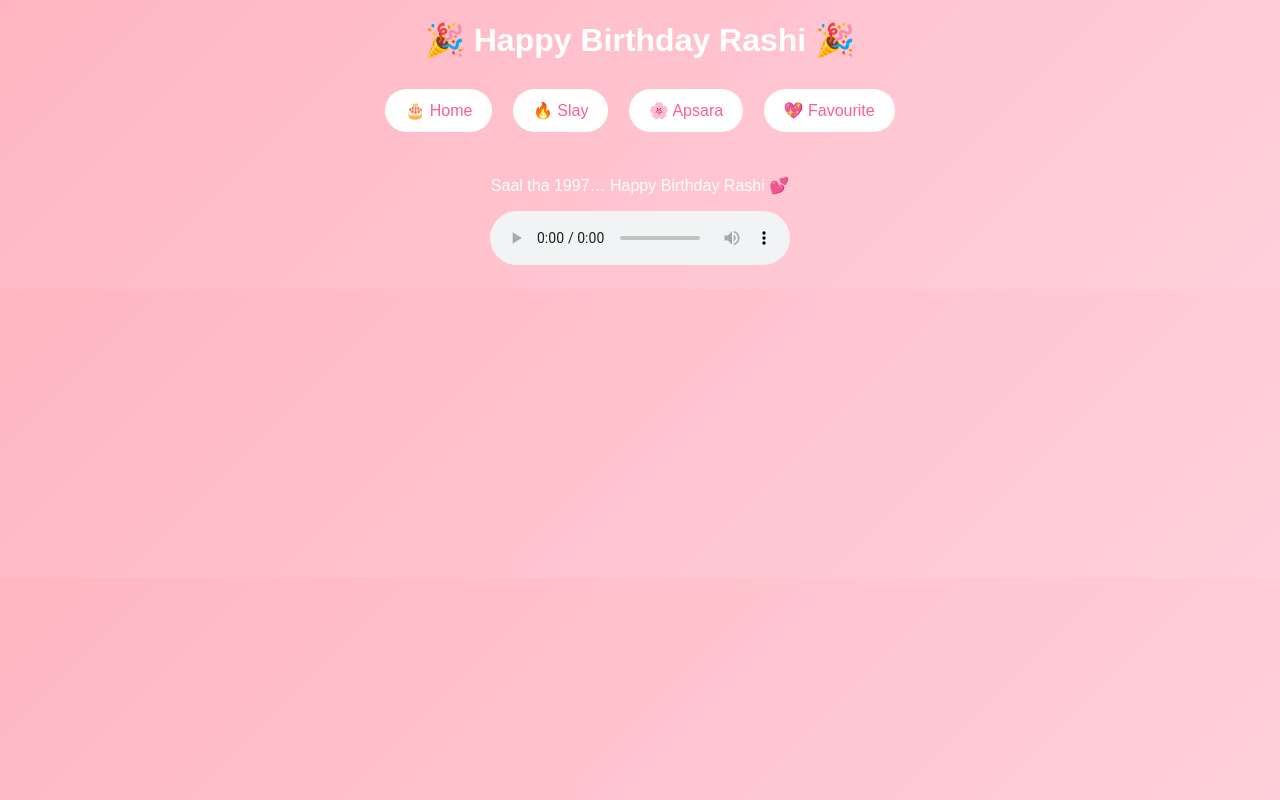
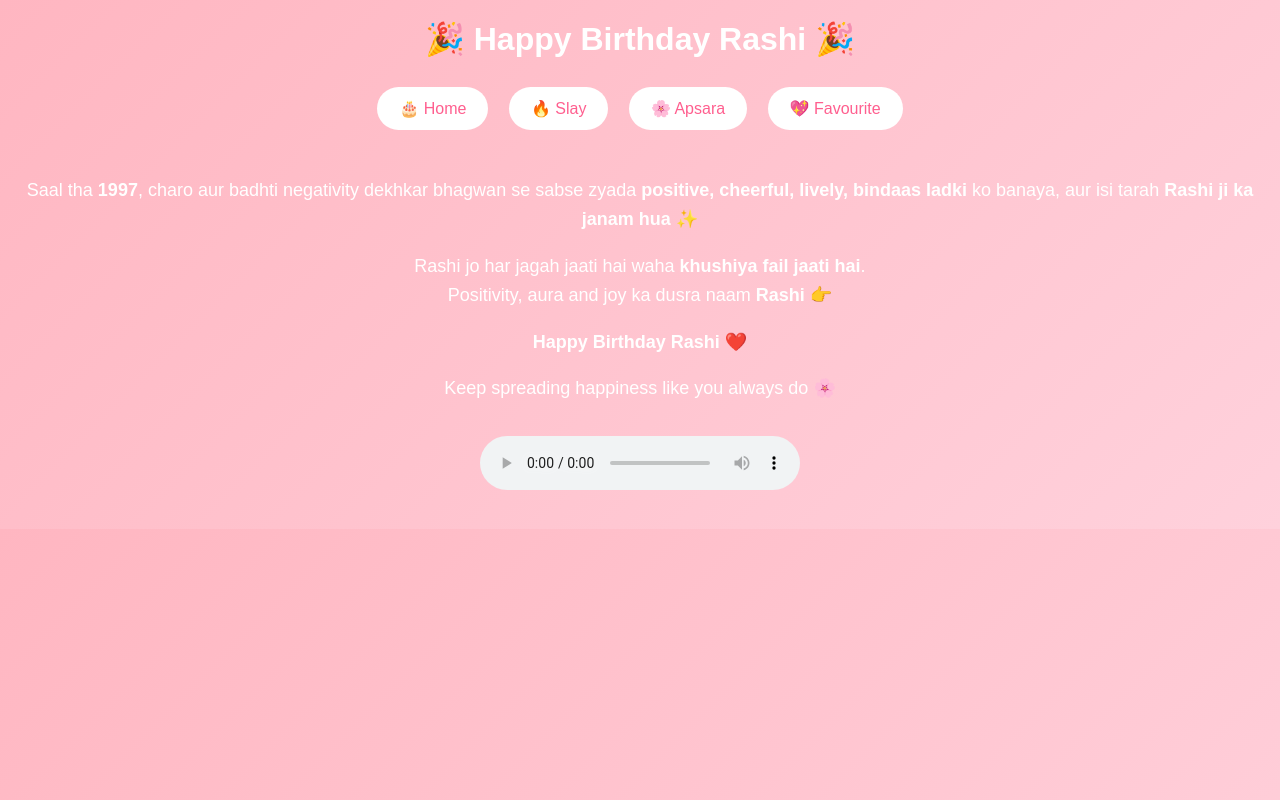
Before and after one commit to hrishinbalua-dev/rashi-birthday, a plain HTML site: page index.html in a window 1280 px wide. Both pictures are taken after a click on the button "🎂 Home". Drawn offline with Linux system fonts and the light colour scheme.

Commit message:
Update index.html

```diff
--- a/index.html
+++ b/index.html
@@ -1,26 +1,80 @@
 <!DOCTYPE html>
-<html lang='en'>
+<html lang="en">
 <head>
-<meta charset='UTF-8'>
-<meta name='viewport' content='width=device-width, initial-scale=1.0'>
+  <meta charset="UTF-8" />
+  <meta name="viewport" content="width=device-width, initial-scale=1.0"/>
   <title>Happy Birthday Rashi 🎉</title>
+
   <style>
-body{margin:0;font-family:Poppins,Arial,sans-serif;background:linear-gradient(135deg,#ffb6c1,#ffd1dc);color:#fff;text-align:center}
-.section{display:none;padding:20px}
-.section.active{display:block}
-button{margin:8px;padding:12px 20px;border:none;border-radius:25px;background:#fff;color:#ff5f8a;font-size:1rem}
-img{width:90%;max-width:320px;border-radius:16px;margin:10px 0}
+    body{
+      margin:0;
+      font-family:Poppins, Arial, sans-serif;
+      background:linear-gradient(135deg,#ffb6c1,#ffd1dc);
+      color:#fff;
+      text-align:center;
+    }
+
+    h1{margin-top:20px;}
+    h2{margin-top:10px;}
+
+    button{
+      margin:8px;
+      padding:12px 22px;
+      border:none;
+      border-radius:25px;
+      background:#fff;
+      color:#ff5f8f;
+      font-size:16px;
+      cursor:pointer;
+    }
+
+    .section{
+      display:none;
+      padding:20px;
+    }
+
+    .section.active{
+      display:block;
+    }
+
+    img{
+      width:90%;
+      max-width:300px;
+      border-radius:16px;
+      margin:10px 0;
+    }
+
+    audio{
+      width:90%;
+      max-width:320px;
+      margin:15px 0;
+    }
+
+    p{
+      font-size:18px;
+      line-height:1.6;
+    }
   </style>
+
   <script>
     function show(id){
- document.querySelectorAll('.section').forEach(s=>s.classList.remove('active'));
+      document.querySelectorAll('.section').forEach(s=>{
+        s.classList.remove('active');
+      });
+
       document.getElementById(id).classList.add('active');
- document.querySelectorAll('audio').forEach(a=>{a.pause();a.currentTime=0});
- const au=document.querySelector('#'+id+' audio');
- if(au){au.play()}
+
+      document.querySelectorAll('audio').forEach(a=>{
+        a.pause();
+        a.currentTime = 0;
+      });
+
+      const audio = document.querySelector('#'+id+' audio');
+      if(audio){ audio.play(); }
     }
   </script>
 </head>
+
 <body>
 
   <h1>🎉 Happy Birthday Rashi 🎉</h1>
@@ -30,38 +84,64 @@ function show(id){
   <button onclick="show('apsara')">🌸 Apsara</button>
   <button onclick="show('fav')">💖 Favourite</button>
 
-<div id='home' class='section active'>
-<p>Saal tha 1997… Happy Birthday Rashi 💕</p>
-<audio controls src='VID_20251222_100614_800.mp3'></audio>
+  <!-- HOME -->
+  <div id="home" class="section active">
+    <p>
+      Saal tha <b>1997</b>, charo aur badhti negativity dekhkar
+      bhagwan se sabse zyada
+      <b>positive, cheerful, lively, bindaas ladki</b> ko banaya,
+      aur isi tarah <b>Rashi ji ka janam hua ✨</b>
+    </p>
+
+    <p>
+      Rashi jo har jagah jaati hai waha
+      <b>khushiya fail jaati hai</b>.<br>
+      Positivity, aura and joy ka dusra naam
+      <b>Rashi 👉</b>
+    </p>
+
+    <p><b>Happy Birthday Rashi ❤️</b></p>
+    <p>Keep spreading happiness like you always do 🌸</p>
+
+    <audio controls src="shivammmm_jbp___1766428615075.mp3"></audio>
   </div>
 
-<div id='slay' class='section'>
+  <!-- SLAY -->
+  <div id="slay" class="section">
     <h2>🔥 Slay</h2>
+
     <img src="slay/slay1.jpg">
     <img src="slay/slay2.jpg">
     <img src="slay/slay3.jpg">
     <img src="slay/slay4.jpg">
-<audio controls src='gwadar__rides_1766428813935.mp3'></audio>
+
+    <audio controls src="gwadar__rides_1766428813935.mp3"></audio>
   </div>
 
-<div id='apsara' class='section'>
+  <!-- APSARA -->
+  <div id="apsara" class="section">
     <h2>🌸 Apsara</h2>
+
     <img src="apsara/apsara1.jpg">
     <img src="apsara/apsara2.jpg">
     <img src="apsara/apsara3.jpg">
     <img src="apsara/apsara4.jpg">
     <img src="apsara/apsara5.jpg">
     <img src="apsara/apsara6.jpg">
-<audio controls src='arishxeditzz_1766470963367.mp4'></audio>
+
+    <audio controls src="arishxeditzz_1766470963367.mp4"></audio>
   </div>
 
-<div id='fav' class='section'>
+  <!-- FAVOURITE -->
+  <div id="fav" class="section">
     <h2>💖 My Favourite of Yours</h2>
+
     <img src="favourite/fav1.jpg">
     <img src="favourite/fav2.jpg">
     <img src="favourite/fav3.jpg">
     <img src="favourite/fav4.jpg">
-<audio controls src='shivammmm_jbp____1766428615075.mp3'></audio>
+
+    <audio controls src="hiphop_gram__1766428.mp3"></audio>
   </div>
 
 </body>
```
Lines whose indentation alone changed are shown as unchanged.
